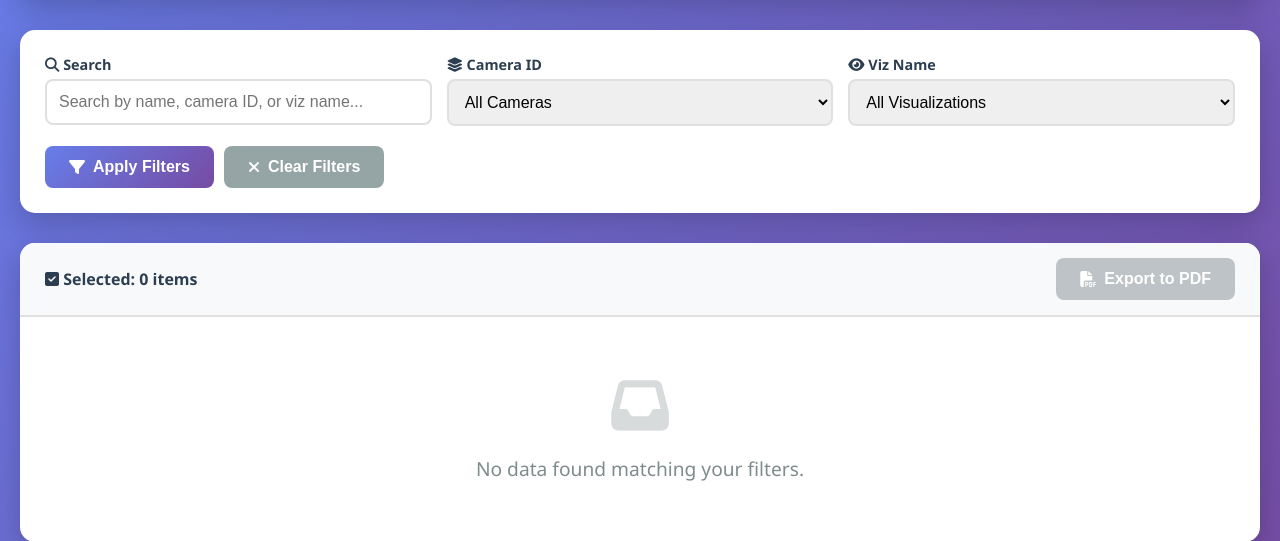
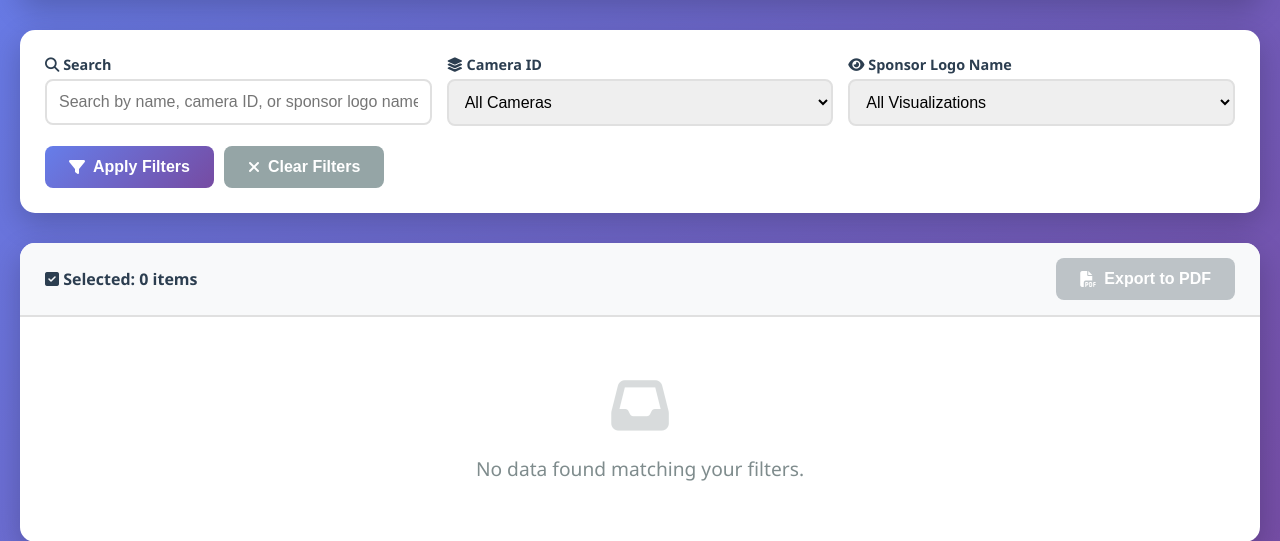
Before and after one commit to sipho-mancam/viz_logs_website, a Django app: page / in a window 1280 px wide. Shown: the part 169-710 px from the top of the page. Run offline with Django 4.2, Linux system fonts and the light colour scheme; data that the repository does not hold is empty.

Commit message:
Updated Report to include combined time

```diff
--- a/viz_logs/viz/models.py
+++ b/viz_logs/viz/models.py
@@ -7,7 +7,7 @@ class VizData(models.Model):
     display_name = models.CharField(max_length=255, null=True, blank=True)
     time_on_air = models.FloatField(null=True, blank=True)
     time_on_camera = models.FloatField(null=True, blank=True)
-    viz_name = models.CharField(max_length=255, null=True, blank=True, db_index=True)
+    sponsor_logo_name = models.CharField(max_length=255, null=True, blank=True, db_index=True)
     visibility_map = models.TextField(max_length=16383)
     created_at = models.DateTimeField(auto_now_add=True)
 
@@ -42,4 +42,4 @@ class VizData(models.Model):
         }
 
     def __str__(self):
-        return f"{self.display_name or self.group_id} - {self.viz_name}"
+        return f"{self.display_name or self.group_id} - {self.sponsor_logo_name}"
--- a/viz_logs/viz/templates/viz/index.html
+++ b/viz_logs/viz/templates/viz/index.html
@@ -359,7 +359,7 @@
                 <div class="filters">
                     <div class="filter-group">
                         <label for="search"><i class="fas fa-search"></i> Search</label>
-                        <input type="text" id="search" name="search" value="{{ search }}" placeholder="Search by name, camera ID, or viz name...">
+                        <input type="text" id="search" name="search" value="{{ search }}" placeholder="Search by name, camera ID, or sponsor logo name...">
                     </div>
                     <div class="filter-group">
                         <label for="group_id"><i class="fas fa-layer-group"></i> Camera ID</label>
@@ -371,7 +371,7 @@
                         </select>
                     </div>
                     <div class="filter-group">
-                        <label for="viz_name"><i class="fas fa-eye"></i> Viz Name</label>
+                        <label for="viz_name"><i class="fas fa-eye"></i> Sponsor Logo Name</label>
                         <select id="viz_name" name="viz_name">
                             <option value="">All Visualizations</option>
                             {% for viz in all_viz_names %}
@@ -411,7 +411,7 @@
                         </th>
                         <th>Camera ID</th>
                         <th>Display Name</th>
-                        <th>Viz Name</th>
+                        <th>Sponsor Logo Name</th>
                         <th>Time on Air (s)</th>
                         <th>Time on Camera (s)</th>
                         <th>Created At</th>
@@ -425,7 +425,7 @@
                         </td>
                         <td>{{ item.group_id }}</td>
                         <td>{{ item.display_name|default:"N/A" }}</td>
-                        <td>{{ item.viz_name|default:"N/A" }}</td>
+                        <td>{{ item.sponsor_logo_name|default:"N/A" }}</td>
                         <td>{{ item.time_on_air|format_time_duration }}</td>
                         <td>{{ item.time_on_camera|format_time_duration }}</td>
                         <td>{{ item.created_at|date:"Y-m-d H:i:s" }}</td>
--- a/viz_logs/viz/views.py
+++ b/viz_logs/viz/views.py
@@ -24,6 +24,46 @@ def format_time_duration(seconds):
     except (ValueError, TypeError):
         return "00:00:00"
 
+
+def combine_groups_on_viz_name(data:list[VizData])->list[VizData]:
+    """Combine VizData entries by viz_name, summing time_on_air and time_on_camera"""
+    result = {}
+    for item in data:
+        if item.sponsor_logo_name not in result:
+            result[item.sponsor_logo_name] = {
+                'group_id': item.group_id,
+                'display_name': item.display_name,
+                'sponsor_logo_name': item.sponsor_logo_name,
+                'time_on_air': item.time_on_air or 0,
+                'visiblity_map': item.visibility_map,
+                'time_on_camera': item.time_on_camera or 0,
+                'created_at': item.created_at
+            }
+        else:
+            result[item.sponsor_logo_name]['time_on_air'] += item.time_on_air or 0
+            result[item.sponsor_logo_name]['time_on_camera'] += item.time_on_camera or 0
+            result[item.sponsor_logo_name]['group_id'] += " + " + item.group_id
+            # Keep the latest created_at
+            if item.created_at > result[item.sponsor_logo_name]['created_at']:
+                result[item.sponsor_logo_name]['created_at'] = item.created_at
+
+                result[item.sponsor_logo_name]['display_name'] = item.display_name
+
+    combined_list = []
+    for key in result:
+        combined_item = VizData(
+            group_id=result[key]['group_id'],
+            display_name=result[key]['display_name'],
+            sponsor_logo_name=result[key]['sponsor_logo_name'],
+            time_on_air=result[key]['time_on_air'],
+            time_on_camera=result[key]['time_on_camera'],
+            created_at=result[key]['created_at']
+        )
+        combined_list.append(combined_item)
+
+    return combined_list
+
+
 def index(request):
     """Main view to display the data table"""
     # Get filter parameters
@@ -39,21 +79,21 @@ def index(request):
         queryset = queryset.filter(
             Q(display_name__icontains=search) |
             Q(group_id__icontains=search) |
-            Q(viz_name__icontains=search)
+            Q(sponsor_logo_name__icontains=search)
         )
 
     if group_id_filter:
         queryset = queryset.filter(group_id=group_id_filter)
 
     if viz_name_filter:
-        queryset = queryset.filter(viz_name=viz_name_filter)
+        queryset = queryset.filter(sponsor_logo_name=viz_name_filter)
 
     # Get top 10 latest
     viz_data = queryset[:20]
 
     # Get unique values for filters
     all_group_ids = VizData.objects.values_list('group_id', flat=True).distinct()
-    all_viz_names = VizData.objects.values_list('viz_name', flat=True).distinct()
+    all_viz_names = VizData.objects.values_list('sponsor_logo_name', flat=True).distinct()
 
     context = {
         'viz_data': viz_data,
@@ -75,7 +115,7 @@ def get_histogram_data(request, pk):
             'success': True,
             'data': histogram_data,
             'display_name': viz_data.display_name or viz_data.group_id,
-            'viz_name': viz_data.viz_name
+            'viz_name': viz_data.sponsor_logo_name
         })
     except VizData.DoesNotExist:
         return JsonResponse({'success': False, 'error': 'Data not found'}, status=404)
@@ -142,12 +182,16 @@ def export_pdf(request):
     # Get selected data
     viz_data_items = VizData.objects.filter(id__in=selected_ids).order_by('-created_at')
 
+    currentVizItems = [item for item in viz_data_items]
+
+    combined_items = combine_groups_on_viz_name(currentVizItems)
+
     for idx, item in enumerate(viz_data_items):
         if idx > 0:
             elements.append(PageBreak())
 
         # Add item heading
-        item_title = f"{item.display_name or item.group_id} - {item.viz_name or 'N/A'}"
+        item_title = f"{item.display_name or item.group_id} - {item.sponsor_logo_name or 'N/A'}"
         elements.append(Paragraph(item_title, heading_style))
         elements.append(Spacer(1, 0.1*inch))
 
@@ -155,7 +199,70 @@ def export_pdf(request):
         details_data = [
             ['Camera ID:', item.group_id],
             ['Display Name:', item.display_name or 'N/A'],
-            ['Viz Name:', item.viz_name or 'N/A'],
+            ['Sponsor Logo Name:', item.sponsor_logo_name or 'N/A'],
+            ['Time on Air:', f"{format_time_duration(item.time_on_air)}"],
+            ['Time on Camera:', f"{format_time_duration(item.time_on_camera)}"],
+            ['Date Time:', item.created_at.strftime('%Y-%m-%d %H:%M:%S')],
+        ]
+
+        details_table = Table(details_data, colWidths=[2*inch, 4*inch])
+        details_table.setStyle(TableStyle([
+            ('BACKGROUND', (0, 0), (0, -1), colors.HexColor('#ecf0f1')),
+            ('TEXTCOLOR', (0, 0), (-1, -1), colors.HexColor('#2c3e50')),
+            ('ALIGN', (0, 0), (-1, -1), 'LEFT'),
+            ('FONTNAME', (0, 0), (0, -1), 'Helvetica-Bold'),
+            ('FONTSIZE', (0, 0), (-1, -1), 10),
+            ('BOTTOMPADDING', (0, 0), (-1, -1), 8),
+            ('TOPPADDING', (0, 0), (-1, -1), 8),
+            ('GRID', (0, 0), (-1, -1), 0.5, colors.grey),
+        ]))
+        elements.append(details_table)
+        elements.append(Spacer(1, 0.3*inch))
+
+        # Add histogram
+        histogram_data = item.get_histogram_data()
+        if histogram_data['values']:
+            # Create chart
+            drawing = Drawing(400, 250)
+            chart = VerticalBarChart()
+            chart.x = 30
+            chart.y = 30
+            chart.height = 180
+            chart.width = 350
+            chart.data = [histogram_data['values']]
+            chart.categoryAxis.categoryNames = histogram_data['labels']
+
+            chart.categoryAxis.labels.angle = 45
+            chart.categoryAxis.labels.fontSize = 8
+            chart.categoryAxis.labels.dy = -15
+            chart.categoryAxis.labels.fontName = 'Helvetica'
+
+            chart.valueAxis.valueMin = 0
+            chart.valueAxis.labels.fontSize = 8
+            chart.valueAxis.labels.dx = -10
+            chart.valueAxis.labels.fontName = 'Helvetica'
+            chart.valueAxis.valueMax = max(histogram_data['values']) * 1.1 if histogram_data['values'] else 100
+            chart.bars[0].fillColor = colors.HexColor('#3498db')
+            chart.bars[0].strokeColor = colors.HexColor('#2980b9')
+            chart.bars[0].strokeWidth = 0.5
+
+
+            drawing.add(chart)
+            elements.append(Paragraph("Percentage Visibility v. Time on Screen (%)", bar_title))
+            elements.append(drawing)
+
+    for idx, item in enumerate(combined_items):
+
+        # Add item heading
+        item_title = f"{item.display_name or item.group_id} - {item.sponsor_logo_name or 'N/A'}"
+        elements.append(Paragraph(item_title, heading_style))
+        elements.append(Spacer(1, 0.1*inch))
+
+        # Add details table
+        details_data = [
+            ['Camera ID:', item.group_id],
+            ['Display Name:', item.display_name or 'N/A'],
+            ['Sponsor Logo Name:', item.sponsor_logo_name or 'N/A'],
             ['Time on Air:', f"{format_time_duration(item.time_on_air)}"],
             ['Time on Camera:', f"{format_time_duration(item.time_on_camera)}"],
             ['Date Time:', item.created_at.strftime('%Y-%m-%d %H:%M:%S')],
```
